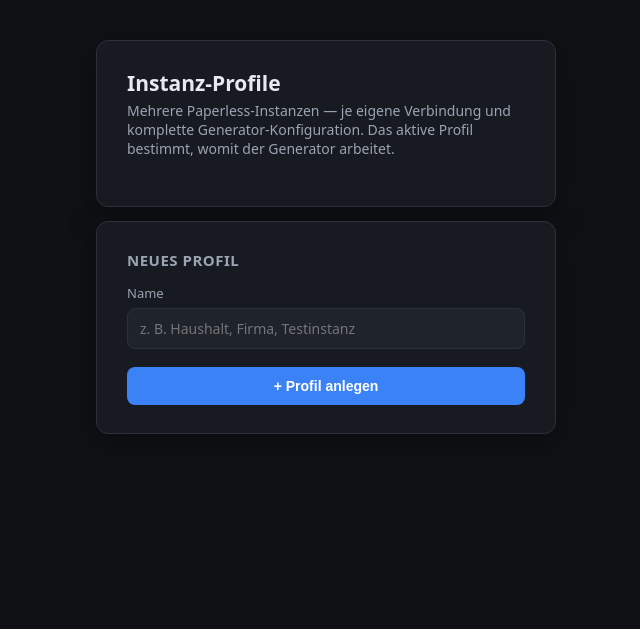
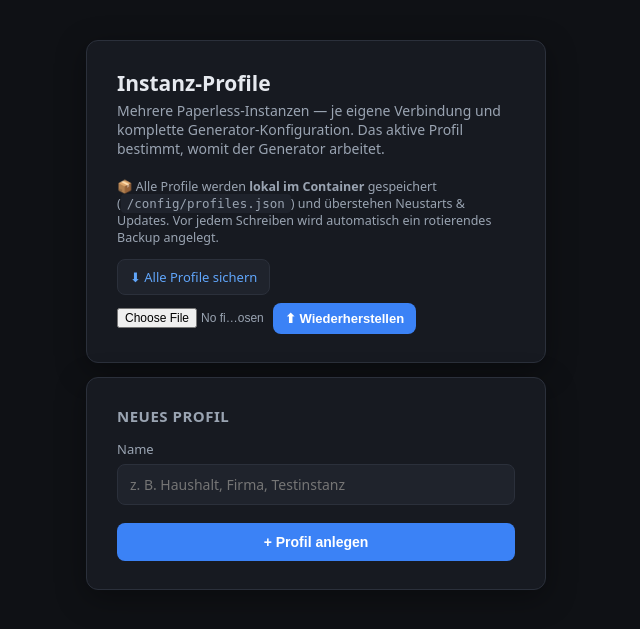
Before and after one commit to martin86x/paperless-generator-portal, a Flask app: page /profiles in a window 1280 px wide. Shown: the part 51-680 px from the top of the page, without its empty margins (314-954 px from the left). Run offline with Flask 3, Linux system fonts and the light colour scheme; the visitor is signed in with stand-in values (Sample User, id 1); parts of the project's set-up code (start-up, migrations or seed data) failed here and were passed over.

Commit message:
E1: Profile-Backup, Export/Import und Config-Historie
- Export "Alle Profile sichern" (GET /profiles/export -> Download
  profiles.json) und Import/Wiederherstellen (POST /profiles/import,
  mit Validierung + Bestaetigung; ersetzt alle, sichert vorher).
- Auto-Backup von profiles.json war bereits in save_profiles (rotierend).
- Config-Historie pro Profil: bei jedem "Profil speichern" wird der
  vorige generator_config als Zeitstempel-Snapshot in
  /config/history/<id>/ abgelegt (gekappt auf 20). Rollback per
  POST /profiles/<id>/history/<ts>/restore (sichert aktuellen Stand
  vorher). Auf /profiles je Profil als "Versionshistorie (N)" mit
  Wiederherstellen-Button.
- /profiles-Seite weist auf lokale Speicherung im Container hin.
Lokal verifiziert (Historie, Rollback, Export, Import, Ungueltig-Fall).

Co-Authored-By: Claude Opus 4.8 <noreply@anthropic.com>

```diff
--- a/app/app.py
+++ b/app/app.py
@@ -14,6 +14,7 @@ HTTP-Response eingefuegt (die Datei auf der Platte bleibt Byte-fuer-Byte identis
 import json
 import os
 import secrets
+from datetime import datetime
 
 import requests
 from flask import (Flask, Response, jsonify, redirect, render_template, request,
@@ -23,6 +24,8 @@ from werkzeug.security import check_password_hash, generate_password_hash
 CONFIG_DIR = os.environ.get("CONFIG_DIR", "/config")
 CONFIG_PATH = os.path.join(CONFIG_DIR, "config.json")
 PROFILES_PATH = os.path.join(CONFIG_DIR, "profiles.json")
+HISTORY_DIR = os.path.join(CONFIG_DIR, "history")
+HISTORY_MAX = 20
 SITE_DIR = os.environ.get("SITE_DIR", os.path.join(os.path.dirname(__file__), "site"))
 
 DEFAULT_ADMIN_USER = "admin"
@@ -173,6 +176,51 @@ def set_active_profile(pid):
         save_config(cfg)
         return True
     return False
+
+
+# ─── Config-Historie pro Profil (bei jedem Speichern wird der vorige Stand gesichert) ──
+def _history_dir(pid):
+    return os.path.join(HISTORY_DIR, pid)
+
+
+def _snapshot_history(pid, gen_cfg):
+    """Vorige generator_config als Zeitstempel-Snapshot ablegen (gekappt auf HISTORY_MAX)."""
+    if not gen_cfg:
+        return
+    d = _history_dir(pid)
+    os.makedirs(d, exist_ok=True)
+    ts = datetime.now().strftime("%Y%m%dT%H%M%S")
+    path = os.path.join(d, ts + ".json")
+    i = 1
+    while os.path.exists(path):
+        path = os.path.join(d, "%s-%d.json" % (ts, i))
+        i += 1
+    with open(path, "w", encoding="utf-8") as fh:
+        json.dump(gen_cfg, fh, ensure_ascii=False)
+    files = sorted(f for f in os.listdir(d) if f.endswith(".json"))
+    while len(files) > HISTORY_MAX:
+        try:
+            os.remove(os.path.join(d, files.pop(0)))
+        except OSError:
+            break
+
+
+def _list_history(pid):
+    try:
+        return sorted((f[:-5] for f in os.listdir(_history_dir(pid)) if f.endswith(".json")),
+                      reverse=True)
+    except FileNotFoundError:
+        return []
+
+
+def _fmt_ts(ts):
+    """20260711T093015 -> 11.07.2026 09:30:15 (Anzeige)."""
+    base = ts.split("-")[0]
+    try:
+        d = datetime.strptime(base, "%Y%m%dT%H%M%S")
+        return d.strftime("%d.%m.%Y %H:%M:%S")
+    except ValueError:
+        return ts
 
 
 def build_index_html():
@@ -367,6 +415,7 @@ def profiles():
             "has_config": p.get("generator_config") is not None,
             "active": pid == aid,
             "conn_kind": kind, "conn_text": text,
+            "history": [{"ts": ts, "label": _fmt_ts(ts)} for ts in _list_history(pid)],
         })
     items.sort(key=lambda x: x["name"].lower())
     return render_template("profiles.html", profiles=items,
@@ -417,6 +466,49 @@ def profiles_delete(pid):
     return redirect(url_for("profiles", msg="Profil gelöscht."))
 
 
+@app.route("/profiles/export")
+def profiles_export():
+    """Alle Profile als JSON herunterladen (Disaster-Recovery / Umzug)."""
+    data = json.dumps(load_profiles(), indent=2, ensure_ascii=False)
+    return Response(data, mimetype="application/json", headers={
+        "Content-Disposition": "attachment; filename=paperless-portal-profiles.json"})
+
+
+@app.route("/profiles/import", methods=["POST"])
+def profiles_import():
+    """Profile aus hochgeladener JSON wiederherstellen (ersetzt alle; vorige werden gesichert)."""
+    f = request.files.get("file")
+    if not f:
+        return redirect(url_for("profiles", err="Keine Datei ausgewählt."))
+    try:
+        data = json.load(f.stream)
+    except ValueError:
+        return redirect(url_for("profiles", err="Ungültige JSON-Datei."))
+    if not isinstance(data, dict) or not data or \
+            any(not isinstance(v, dict) or "name" not in v for v in data.values()):
+        return redirect(url_for("profiles", err="Datei enthält keine gültigen Profile."))
+    save_profiles(data)  # sichert die vorige Version automatisch (rotierendes Backup)
+    if _active_id() not in data:
+        set_active_profile(next(iter(data)))
+    return redirect(url_for("profiles", msg="Profile importiert (vorheriger Stand gesichert)."))
+
+
+@app.route("/profiles/<pid>/history/<ts>/restore", methods=["POST"])
+def profiles_history_restore(pid, ts):
+    profs = load_profiles()
+    if pid not in profs:
+        return redirect(url_for("profiles", err="Profil nicht gefunden."))
+    path = os.path.join(_history_dir(pid), ts + ".json")
+    if not os.path.exists(path):
+        return redirect(url_for("profiles", err="Snapshot nicht gefunden."))
+    with open(path, encoding="utf-8") as fh:
+        cfg = json.load(fh)
+    _snapshot_history(pid, profs[pid].get("generator_config"))  # aktuellen Stand sichern
+    profs[pid]["generator_config"] = cfg
+    save_profiles(profs)
+    return redirect(url_for("profiles", msg="Snapshot vom %s wiederhergestellt." % _fmt_ts(ts)))
+
+
 @app.route("/profiles/<pid>/connection", methods=["POST"])
 def profiles_connection(pid):
     profs = load_profiles()
@@ -447,6 +539,7 @@ def portal_config_post():
     aid = _active_id()
     if not aid or aid not in profs:
         return jsonify({"ok": False, "error": "kein aktives Profil"}), 400
+    _snapshot_history(aid, profs[aid].get("generator_config"))  # vorigen Stand sichern
     profs[aid]["generator_config"] = _strip_conn(data)
     save_profiles(profs)
     return jsonify({"ok": True, "name": profs[aid].get("name")})
--- a/app/templates/profiles.html
+++ b/app/templates/profiles.html
@@ -1,12 +1,24 @@
 {% extends "base.html" %}
 {% block title %}Profile — Paperless Generator Portal{% endblock %}
 {% block content %}
-<div style="width:100%;max-width:460px">
+<div style="width:100%;max-width:480px">
   <div class="card">
     <h1>Instanz-Profile</h1>
     <p class="sub">Mehrere Paperless-Instanzen — je eigene Verbindung und komplette Generator-Konfiguration. Das aktive Profil bestimmt, womit der Generator arbeitet.</p>
     {% if msg %}<div class="msg ok">{{ msg }}</div>{% endif %}
     {% if err %}<div class="msg err">{{ err }}</div>{% endif %}
+    <p class="hint">📦 Alle Profile werden <strong>lokal im Container</strong> gespeichert (<code>/config/profiles.json</code>) und überstehen Neustarts &amp; Updates. Vor jedem Schreiben wird automatisch ein rotierendes Backup angelegt.</p>
+    <div style="display:flex;gap:8px;flex-wrap:wrap;margin-top:12px">
+      <a class="link" href="{{ url_for('profiles_export') }}"
+         style="background:var(--bg3);border:1px solid var(--border);border-radius:8px;padding:8px 12px;font-size:13px">⬇ Alle Profile sichern</a>
+      <form method="post" action="{{ url_for('profiles_import') }}" enctype="multipart/form-data"
+            style="display:flex;gap:6px;align-items:center;margin:0"
+            onsubmit="return confirm('Import ersetzt ALLE vorhandenen Profile (der aktuelle Stand wird vorher gesichert). Fortfahren?');">
+        <input type="file" name="file" accept=".json" required
+               style="font-size:12px;max-width:150px;color:var(--text-dim)">
+        <button type="submit" style="width:auto;margin:0;padding:8px 12px;font-size:13px">⬆ Wiederherstellen</button>
+      </form>
+    </div>
   </div>
 
   {% for p in profiles %}
@@ -49,6 +61,21 @@
         <button type="submit" style="background:var(--err)">Profil löschen</button>
       </form>
     </details>
+
+    {% if p.history %}
+    <details style="margin-top:8px">
+      <summary style="cursor:pointer;color:var(--text-dim);font-size:13px">Versionshistorie ({{ p.history|length }})</summary>
+      <p class="hint">Bei jedem „Profil speichern" wird der vorige Stand gesichert. Wiederherstellen sichert den aktuellen Stand vorher.</p>
+      {% for h in p.history %}
+      <form method="post" action="{{ url_for('profiles_history_restore', pid=p.id, ts=h.ts) }}"
+            style="display:flex;align-items:center;justify-content:space-between;gap:8px;margin:4px 0"
+            onsubmit="return confirm('Konfiguration auf den Stand vom {{ h.label }} zurücksetzen?');">
+        <span style="font-size:12.5px;color:var(--text-dim);font-family:monospace">{{ h.label }}</span>
+        <button type="submit" style="width:auto;margin:0;padding:5px 10px;font-size:12px;background:var(--bg3);border:1px solid var(--border)">↩ Wiederherstellen</button>
+      </form>
+      {% endfor %}
+    </details>
+    {% endif %}
   </div>
   {% endfor %}
 
```
